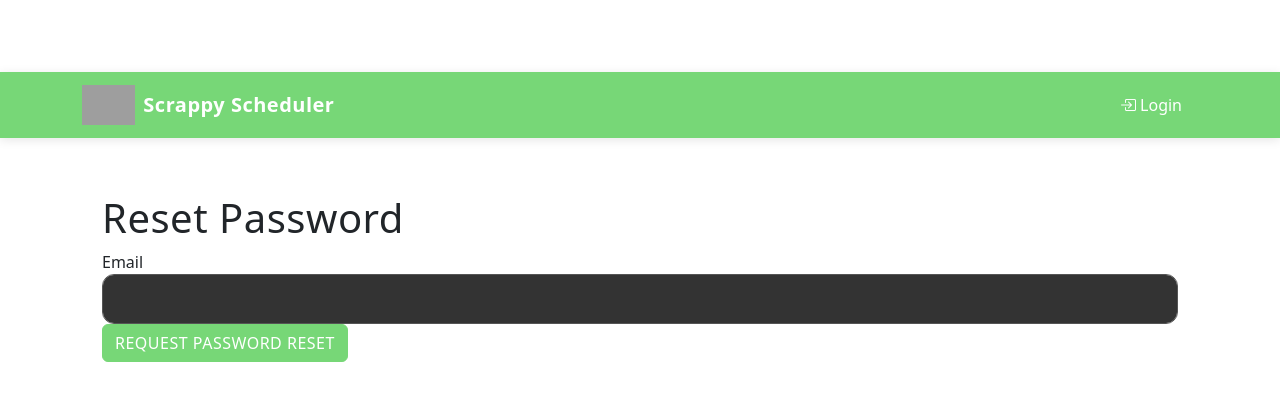
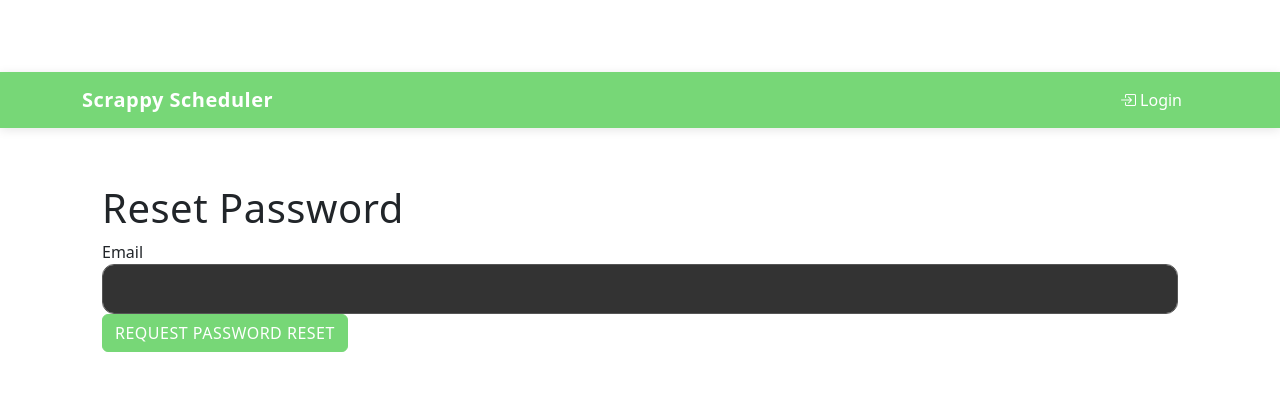
Before and after one commit to asngofficial/SCRAPPY-SCHEDULER, a Flask app: page /auth/forgot_password in a window 1280 px wide. Shown: the top 401 px of the page. Run offline with Flask 3, Linux system fonts and the light colour scheme; grey boxes are pictures that could not be loaded.

Commit message:
Revert navbar to text-only, remove UNT logo image, and update styles for improved appearance

```diff
--- a/app/templates/includes/navbar.html
+++ b/app/templates/includes/navbar.html
@@ -1,11 +1,7 @@
 <nav class="navbar navbar-expand-lg navbar-dark bg-primary">
   <div class="container">
-    <a class="navbar-brand d-flex align-items-center" href="{{ url_for('home.index') }}">
-      <img src="{{ url_for('static', filename='images/unt_logo.png') }}"
-           alt="UNT Logo"
-           height="40"
-           class="me-2">
-      <span class="d-none d-sm-inline">Scrappy Scheduler</span>
+    <a class="navbar-brand" href="{{ url_for('home.index') }}">
+      Scrappy Scheduler
     </a>
     <button class="navbar-toggler" type="button" data-bs-toggle="collapse" data-bs-target="#navbarNav">
       <span class="navbar-toggler-icon"></span>
```
